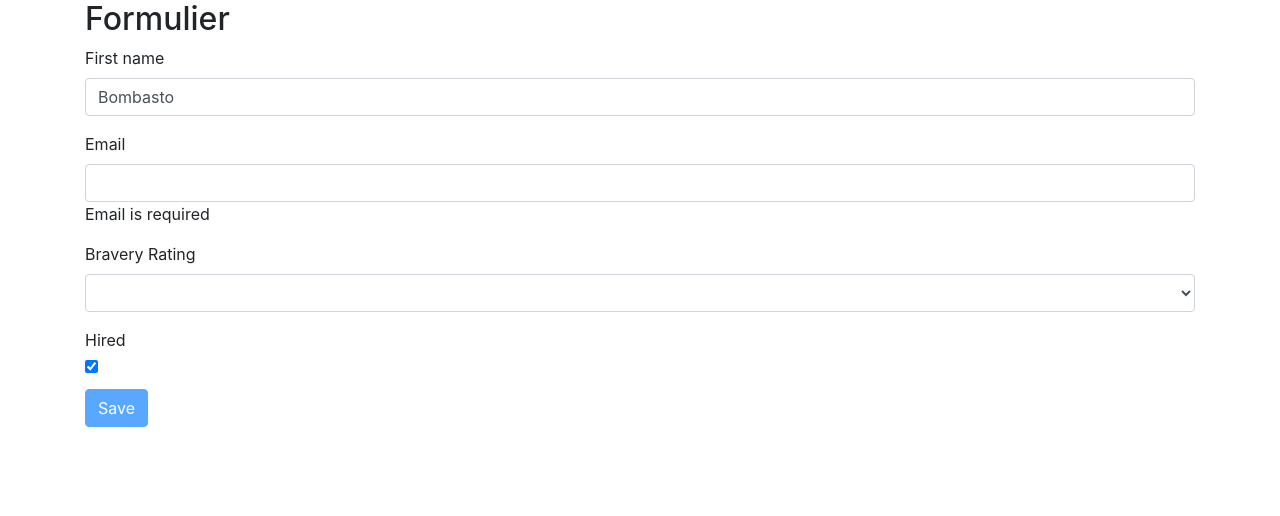
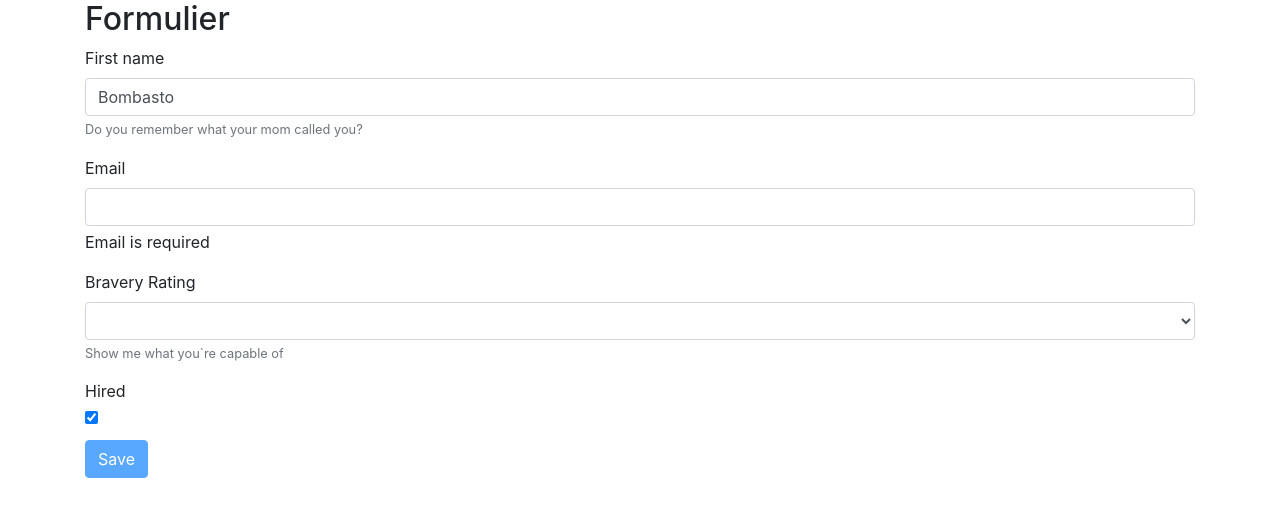
Before and after one commit to degrootsde/ngFormsApp, an Angular app: page / in a window 1280 px wide. Shown: the top 516 px of the page. Built offline with nearby package versions, Linux system fonts and the light colour scheme.

Commit message:
Added support for helptext

```diff
--- a/src/app/forms/dynamic-form/dynamic-form-question.component.html
+++ b/src/app/forms/dynamic-form/dynamic-form-question.component.html
@@ -21,6 +21,6 @@
       [type]="question.controlType" class="form-check"
       (change)="toggleCheckBox($event, question.key)"/>
   </div>
-
+  <small class="form-text text-muted">{{question.helptext}}</small>
   <div class="errorMessage" *ngIf="!isValid">{{question.label}} is required</div>
 </div>
--- a/src/app/forms/dynamic-form/question-base.ts
+++ b/src/app/forms/dynamic-form/question-base.ts
@@ -5,13 +5,15 @@ export class QuestionBase<T>{
   required: boolean;
   order: number;
   controlType: string;
+  helptext: string;
   constructor(options: {
       value?: T,
       key?: string,
       label?: string,
       required?: boolean,
       order?: number,
-      controlType?: string
+      controlType?: string,
+      helptext?: string
     } = {}) {
     this.value = options.value;
     this.key = options.key || '';
@@ -19,5 +21,6 @@ export class QuestionBase<T>{
     this.required = !!options.required;
     this.order = options.order === undefined ? 1 : options.order;
     this.controlType = options.controlType || '';
+    this.helptext = options.helptext || '';
   }
 }
--- a/src/app/forms/dynamic-form/question.service.ts
+++ b/src/app/forms/dynamic-form/question.service.ts
@@ -18,16 +18,18 @@ export class QuestionService {
           {key: 'solid',  value: 'Solid'},
           {key: 'great',  value: 'Great'},
           {key: 'good',   value: 'Good'},
-          {key: 'unproven', value: 'Unproven'}
+          {key: 'unproven', value: 'Unproven'},
         ],
-        order: 3
+        order: 3,
+        helptext: 'Show me what you`re capable of'
       }),
       new TextboxQuestion({
         key: 'firstName',
         label: 'First name',
         value: 'Bombasto',
         required: true,
-        order: 1
+        order: 1,
+        helptext: 'Do you remember what your mom called you?'
       }),
       new TextboxQuestion({
         key: 'emailAddress',
```
